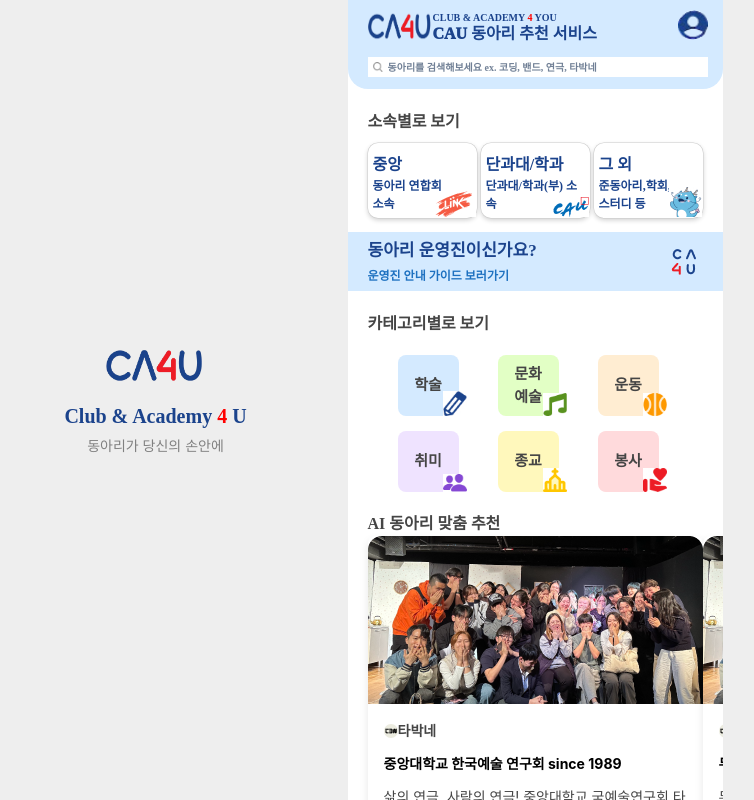
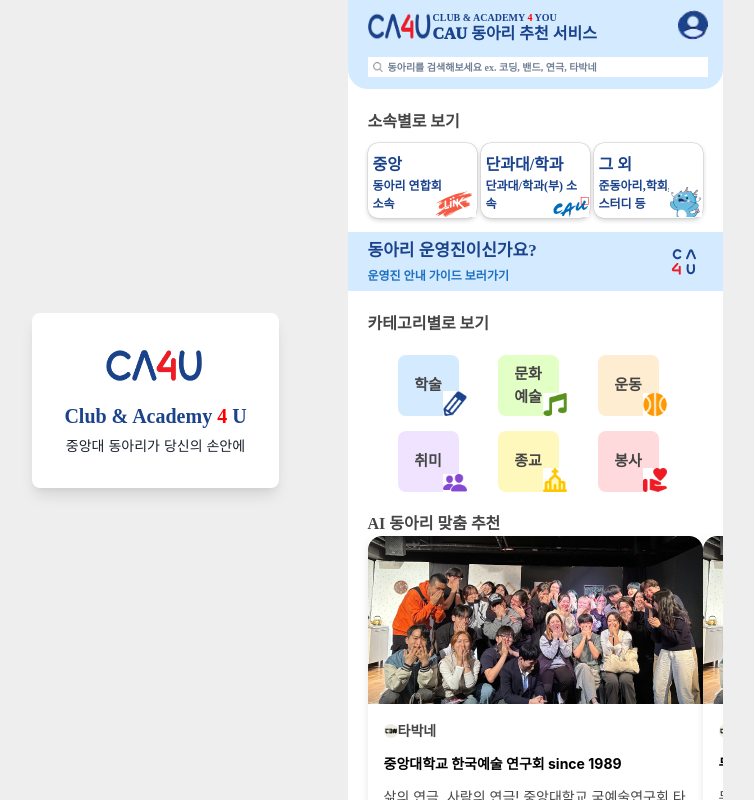
Before and after one commit to CA4U-org/CA4U-Front, a React (Create React App) app: page / in a window 1280 px wide. Shown: the whole page, without its empty margins (297-1051 px from the left). Built offline with nearby package versions, Linux system fonts and the light colour scheme.

Commit message:
feat: add more design on branding

```diff
--- a/src/MobileFrameWrapper.jsx
+++ b/src/MobileFrameWrapper.jsx
@@ -6,6 +6,10 @@
         <Flex
             direction={'column'}
             align={'center'}
+            bg={'white'}
+            p={8}
+            borderRadius={'lg'}
+            boxShadow={'lg'}
         >
             <Image src={CA4UIcon} w={'100px'} h={'44px'} />
             <Text
@@ -17,14 +21,14 @@
             >
                 Club & Academy <span style={{color:'red'}}>4</span> U
             </Text>
-            <Text mt={1} fontSize={'sm'} color={'gray'}>동아리가 당신의 손안에</Text>
+            <Text mt={1} fontSize={'sm'} color={'gray.800'}>중앙대 동아리가 당신의 손안에</Text>
         </Flex>
     )
 }
 export function MobileFrameWrapper(props) {
     return (
-        <Flex bg={'#eee'} w={'100vw'} direction={'row'}>
-            <Flex m={'0 auto'} direction={'row'}>
+        <Flex bg={'#eee'} w={'100vw'} className={'no-drag'}>
+            <Flex m={'0 auto'}>
                 <Show above={'sm'}>
                     <Flex w={'sm'} align={'center'} justify={'center'} direction={'column'}>
                         <Branding />
@@ -35,7 +39,6 @@
                     h={'100vh'}
                     overflowY={'scroll'}
                     bgColor={'white'}
-                    className={'no-drag'}
                 >
                     {/*이 곳에 애플리케이션 화면이 들어옵니다.*/}
                     {props.children}
```
